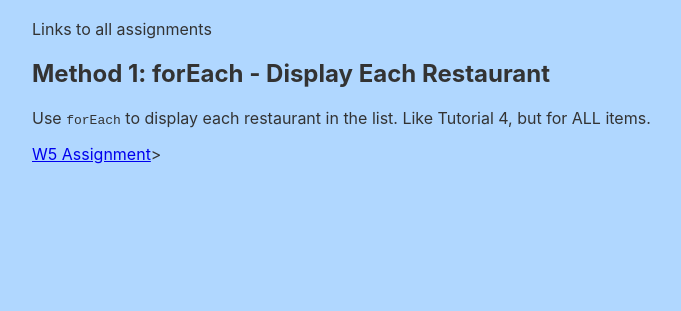
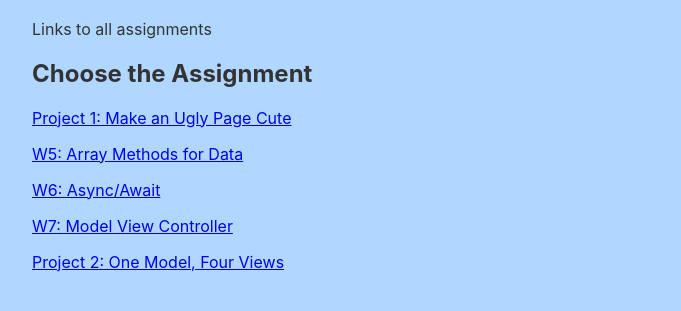
Before and after one commit to emiliemirandar/emiliemirandar.github.io, a plain HTML site: page index.html in a window 1280 px wide. Shown: the part 79-390 px from the top of the page, without its empty margins (8-689 px from the left). Drawn offline with Linux system fonts and the light colour scheme; files that its build step writes are made by us from their sources.

Commit message:
Update index.html

```diff
--- a/index.html
+++ b/index.html
@@ -15,12 +15,15 @@
 
         <!-- Container -->
         <section class="method-section">
-            <h2>Method 1: forEach - Display Each Restaurant</h2>
-            <p>Use <code>forEach</code> to display each restaurant in the list. Like Tutorial 4, but for ALL items.</p>
-
+            <h2>Choose the Assignment</h2>
             <div class="demo-area">
                 <div class="result-area">
-                    <p class="placeholder"><a href="https://emiliemirandar.github.io/INST-630-W5/">W5 Assignment</a>></p>
+                  <p><a href="https://emiranda-project1.netlify.app/">Project 1: Make an Ugly Page Cute</a></p>
+                  <p><a
+                    <p><a href="https://emiliemirandar.github.io/INST-630-W5/">W5: Array Methods for Data</a></p>
+                  <p><a href="https://emiliemirandar.github.io/tutorial_6_api/">W6: Async/Await</a></p>
+                  <p><a href="https://emiliemirandar.github.io/tutorial_7_views/">W7: Model View Controller</a></p>
+                   <p><a href="https://emiliemirandar.github.io/project2_differentviews/asst_2_restaurants/">Project 2: One Model, Four Views</a></p>
                 </div>
             </div>
 
```
